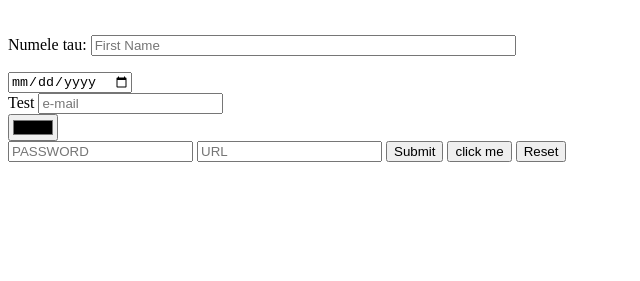
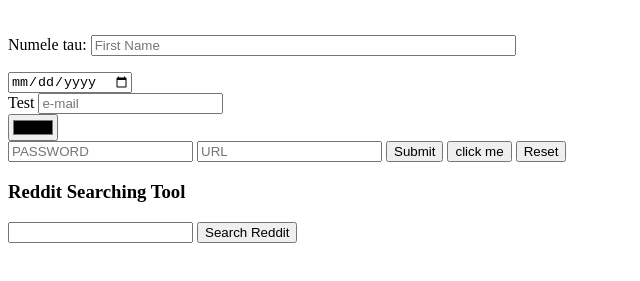
Before and after one commit to ramadanomar/WebDev-Bootcamp-v2.0, a plain HTML site: page Section5-HTML/forms.html in a window 1280 px wide. Shown: the part 79-360 px from the top of the page, without its empty margins (0-640 px from the left). Drawn offline with Linux system fonts and the light colour scheme.

Commit message:
Search Reddit

```diff
--- a/Section5-HTML/forms.html
+++ b/Section5-HTML/forms.html
@@ -9,7 +9,7 @@
 <body>
     <h1>Forms Demo</h1>
 
-    <form action="/tacos"> <br>
+    <form action="/tacos" method= "POST"> <br>
         <p>
             <label for="First Name">Numele tau:</label>
             <input type="text" id="First Name" size = 50px placeholder="First Name"> <br>
@@ -21,9 +21,16 @@
         <input type="password" name="aa" id="aa2" placeholder="PASSWORD">
         <input type="url" name="aa" id="aa3" placeholder="URL">
 
+        <!-- Butoane-->
         <button type="submit">Submit</button>
         <input type="submit" value="click me">
         <button type="reset">Reset</button>
     </form>
+
+    <h3>Reddit Searching Tool</h3>
+    <form action="https://www.reddit.com/search">
+        <input type="text" name = "q">
+        <button>Search Reddit</button>
+    </form>
 </body>
 </html>
```
